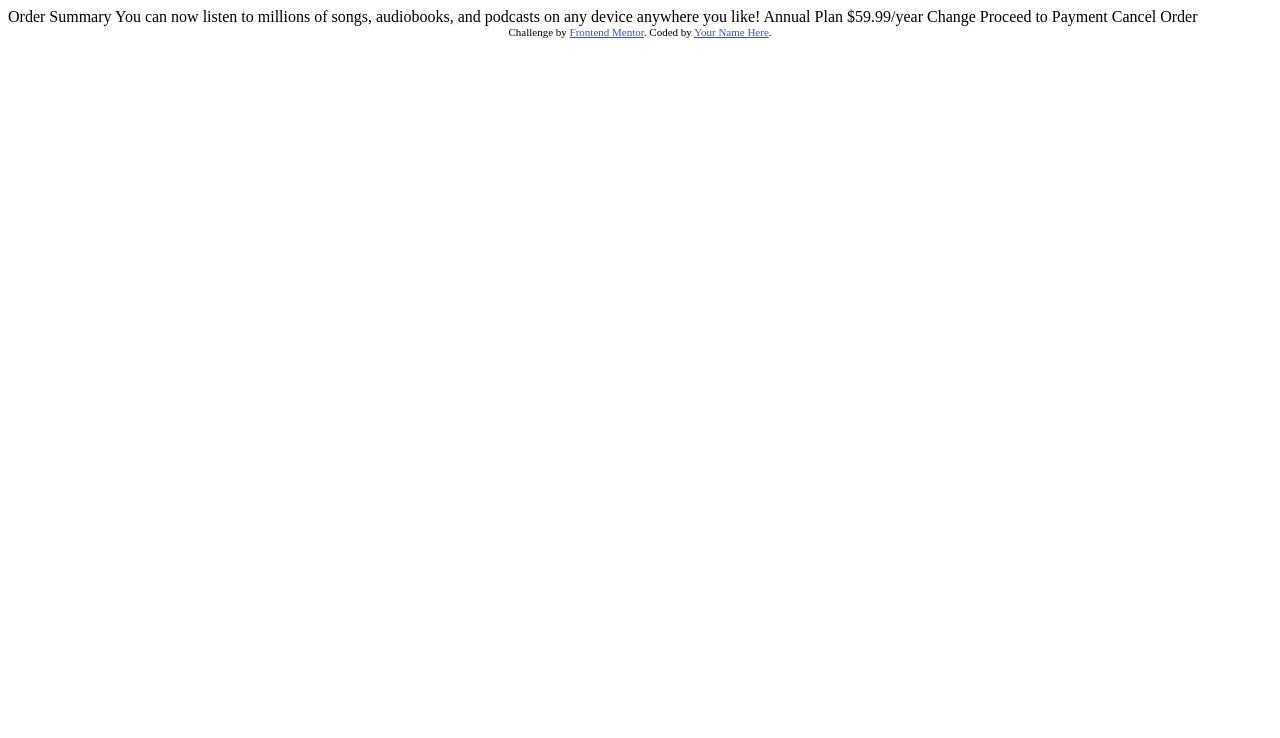
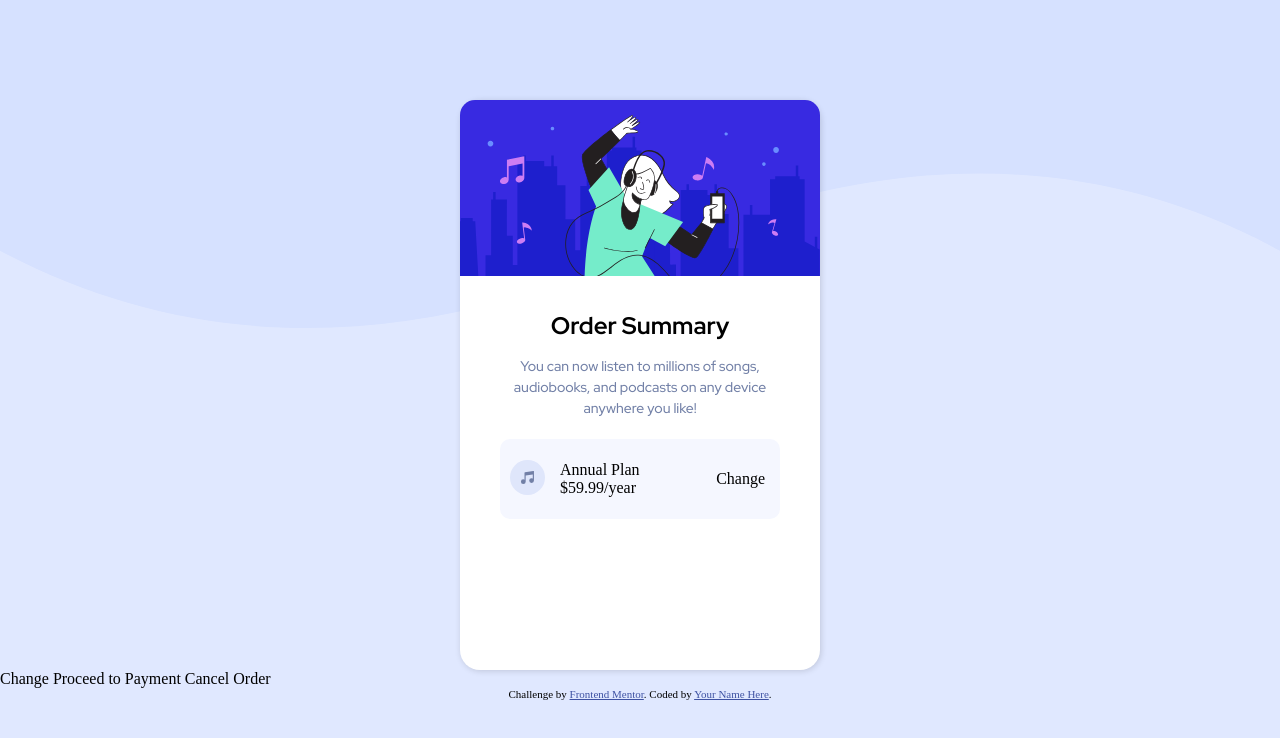
Before and after one commit to milanjelic92/order-summary-component-hub, a plain HTML site: page index.html in a window 1280 px wide. Drawn offline with Linux system fonts and the light colour scheme.

Commit message:
modified html and css

```diff
--- a/index.html
+++ b/index.html
@@ -1,37 +1,60 @@
 <!DOCTYPE html>
 <html lang="en">
   <head>
-  <meta charset="UTF-8">
-  <meta name="viewport" content="width=device-width, initial-scale=1.0"> <!-- displays site properly based on user's device -->
+    <meta charset="UTF-8" />
+    <meta name="viewport" content="width=device-width, initial-scale=1.0" />
 
-  <link rel="icon" type="image/png" sizes="32x32" href="./images/favicon-32x32.png">
+    <link
+      rel="icon"
+      type="image/png"
+      sizes="32x32"
+      href="./images/favicon-32x32.png"
+    />
 
     <title>Frontend Mentor | Order summary card</title>
-
-  <!-- Feel free to remove these styles or customise in your own stylesheet 👍 -->
-  <style>
-    .attribution { font-size: 11px; text-align: center; }
-    .attribution a { color: hsl(228, 45%, 44%); }
-  </style>
+    <link rel="preconnect" href="https://fonts.googleapis.com" />
+    <link rel="preconnect" href="https://fonts.gstatic.com" crossorigin />
+    <link
+      href="https://fonts.googleapis.com/css2?family=Red+Hat+Display:wght@500;700;900&display=swap"
+      rel="stylesheet"
+    />
+    <link rel="stylesheet" href="style.css" />
   </head>
   <body>
+    <div class="container">
+      <div class="card">
+        <div class="image-container">
+          <img class="hero-image" src="./images/illustration-hero.svg" alt="" />
+        </div>
+        <div class="order-container">
+          <h1>Order Summary</h1>
+          <p class="paragraph">
+            You can now listen to millions of songs, audiobooks, and podcasts on
+            any device anywhere you like!
+          </p>
+          <div class="flex">
+            <div class="grid">
+              <div class="music-image-container">
+                <img class="music-image" src="./images/icon-music.svg" alt="" />
+              </div>
 
-  Order Summary
-
-  You can now listen to millions of songs, audiobooks, and podcasts on any
-  device anywhere you like!
-
-  Annual Plan
-  $59.99/year
-
-  Change
-
-  Proceed to Payment
-  Cancel Order
+              <div class="price-plan">
+                <p>Annual Plan</p>
+                <p>$59.99/year</p>
+              </div>
+              <div class="change-link"><p>Change</p></div>
+            </div>
+          </div>
+        </div>
+      </div>
+    </div>
+    Change Proceed to Payment Cancel Order
 
     <div class="attribution">
-    Challenge by <a href="https://www.frontendmentor.io?ref=challenge" target="_blank">Frontend Mentor</a>.
-    Coded by <a href="#">Your Name Here</a>.
+      Challenge by
+      <a href="https://www.frontendmentor.io?ref=challenge" target="_blank"
+        >Frontend Mentor</a
+      >. Coded by <a href="#">Your Name Here</a>.
     </div>
   </body>
 </html>
--- /dev/null
+++ b/style.css
@@ -0,0 +1,93 @@
+* {
+    margin: 0;
+}
+body {
+    background-color: hsl(225, 100%, 94%);
+}
+
+.attribution {
+    font-size: 11px;
+    text-align: center;
+  }
+  .attribution a {
+    color: hsl(228, 45%, 44%);
+  }
+  .container {
+    display: flex;
+    justify-content: center;
+    align-items: center;
+    background-image: url('./images/pattern-background-desktop.svg');
+    background-repeat: no-repeat;
+    background-size: contain;
+    background-position-y: -60px;
+
+  }
+
+  .card {
+    width: 360px;
+    height: 570px;
+    background-color: rgb(255, 255, 255);
+    margin-top: 100px;
+    border-radius: 20px;
+    box-shadow: 1px 1px 6px rgba(0, 0, 0, 0.15);
+  }
+
+  .image-container {
+    width: 360px;
+
+  }
+  .order-container {
+    margin-top: 30px;
+  }
+  .hero-image {
+    width: 360px;
+    border-radius: 15px;
+    border-bottom-left-radius: 0;
+    border-bottom-right-radius: 0;
+  }
+  .music-image {
+    width: 35px;
+  }
+  .music-image-container {
+    margin-left: 10px;
+  }
+  .flex {
+    display: flex;
+    justify-content: center;
+    align-items: center;
+    margin-top: 20px;
+  }
+
+  .grid {
+    width: 280px;
+    height: 80px;
+    background-color:  hsl(225, 100%, 98%);
+    border-radius: 10px;
+    display: grid;
+    grid-template-columns: 40px 100px 1fr;
+    align-items: center;
+
+  }
+  .change-link {
+    justify-self: end;
+    margin-right: 15px;
+  }
+  .price-plan {
+    margin-left: 20px;
+  }
+  h1 {
+    text-align: center;
+    font-family: Red Hat Display, sans-serif;
+    font-family: 900;
+    font-size: 24px;
+  }
+  .paragraph {
+    text-align: center;
+    font-family: Red Hat Display, sans-serif;
+    font-size: 14px;
+    line-height: 1.5;
+    color: hsl(224, 23%, 55%);
+    padding-left: 30px;
+    padding-right: 30px;
+    margin-top: 15px;
+  }
```
Lines whose indentation alone changed are shown as unchanged.
